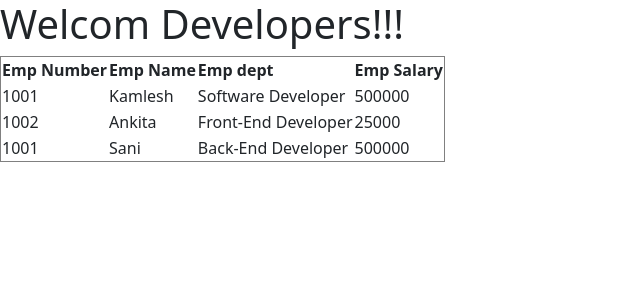
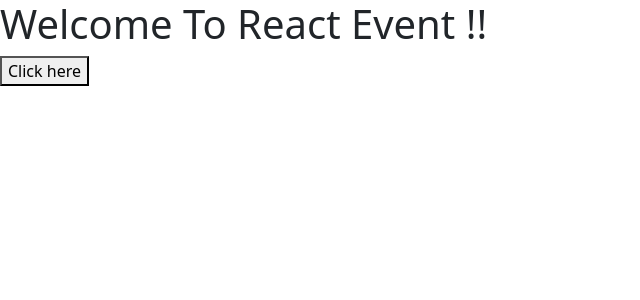
Before and after one commit to Kamlesh7049/React-Projects, a React (Vite) app in the folder reactjs/: page / in a window 1280 px wide. Shown: the top 300 px of the page, without its empty margins (0-640 px from the left). Built offline with nearby package versions, Linux system fonts and the light colour scheme.

Commit message:
React-Event

```diff
--- a/reactjs/src/App.jsx
+++ b/reactjs/src/App.jsx
@@ -1,29 +1,14 @@
-import EmpData from "./Map/EmpData";
-import EmpDesign from "./Map/EmpDesign";
+const App=()=>{
+  const display=()=>{
+    alert("This is my event!!");
 
+  }
+  return(
+    <>
 
-
-
-
-const App=()=>{
-  const ans=EmpData.map((key)=><EmpDesign empno={key.empno} empnm={key.name} dpt={key.dept} sal={key.salary}/>)
-
-  return(
-
-  <>
-  <h1>Welcom Developers!!!</h1>
-  <table border="1px">
-   <tr>
-    <th>Emp Number</th>
-    <th>Emp Name</th>
-    <th>Emp dept</th>
-    <th>Emp Salary</th>
-   </tr>
-{ans}
-
-  </table>
-  </>
+    <h1>Welcome To  React Event !!</h1>
+    <button onClick={display}>Click here</button>
+    </>
   )
-
 }
 export default App;
```
